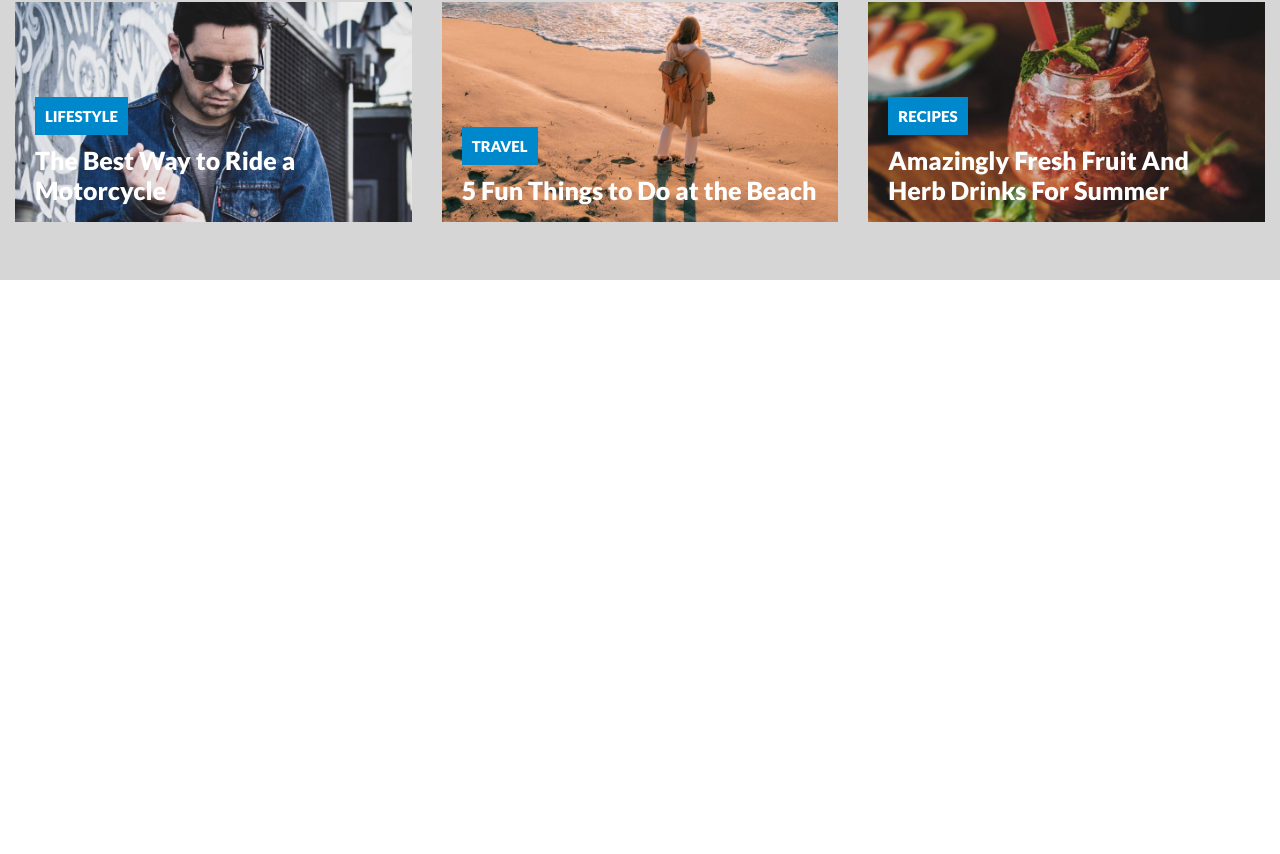
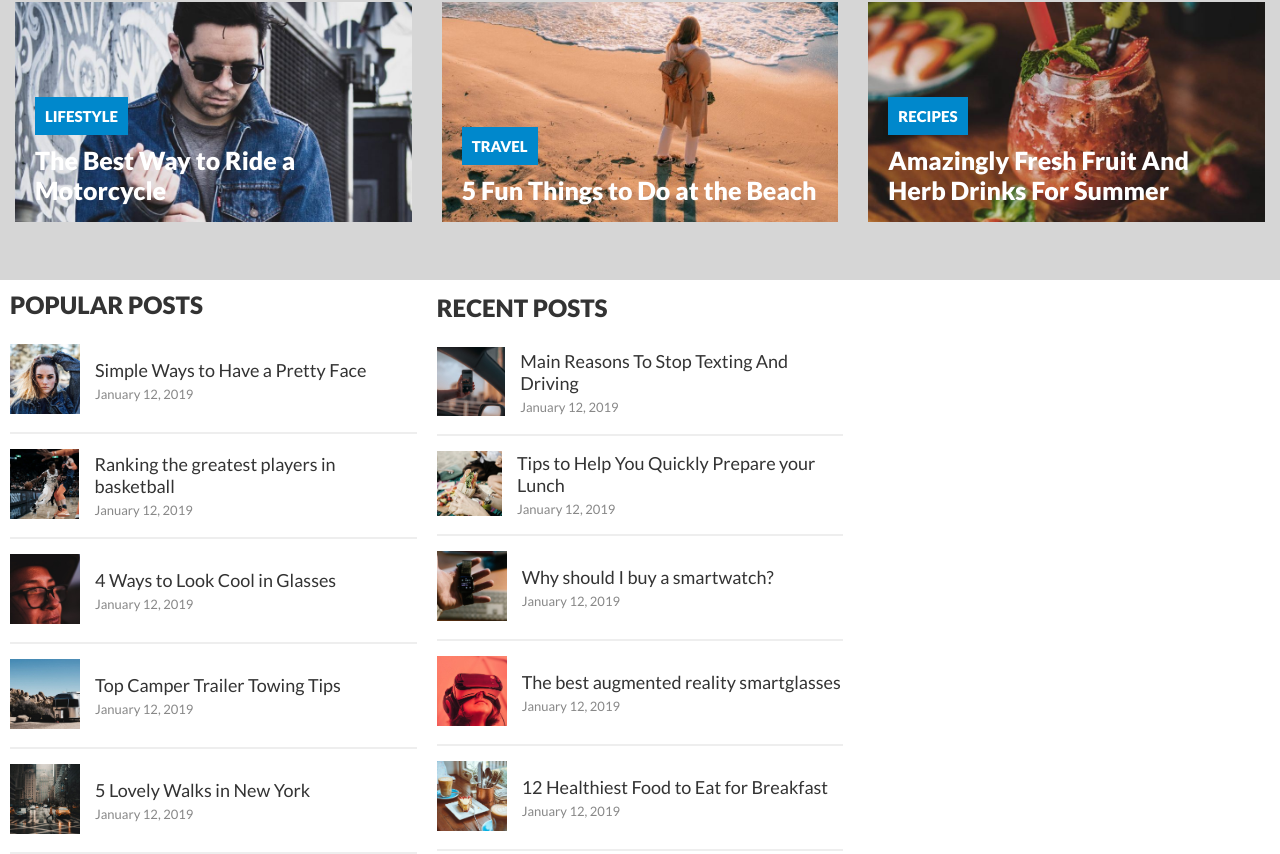
Before and after one commit to LorenzoBuongiorno/proj-html-vuejs, a Vue app: page / in a window 1280 px wide. Shown: the part 590-1444 px from the top of the page. Before the commit the page ends 870 px from the top, so only its background shows below. Built offline with nearby package versions, Linux system fonts and the light colour scheme.

Commit message:
popular and recent posts

```diff
--- a/src/components/HeaderBox.vue
+++ b/src/components/HeaderBox.vue
@@ -1,6 +1,6 @@
 <template>
     <div>
-        <div class="fixed-bar flex-just-center">
+        <div class="fixed-bar flex-just-center w-100">
             <div class="row">
                 <span>Everything about Lifestyle, Travel and Gadgets!</span>
                 <a href="#">SIGN IN</a>
@@ -45,7 +45,6 @@ export default {
 <style lang="scss">
 @import '@/style/variables.scss';
 .fixed-bar{
-    width: 100%;
     height: 60px;
     background-color: $main-blue-color;
     font-weight: 900;
--- a/src/components/MainBox.vue
+++ b/src/components/MainBox.vue
@@ -7,10 +7,22 @@
           </div>
         </div>
       </div>
-      <div class="content-preview">
-        <div class="popular-posts"></div>
-        <div class="recent-posts"></div>
-        <div class="featured-posts"></div>
+      <div class="content-preview flex-just-center">
+        <div class="row">
+          <div class="jumbo-column popular-posts">
+            <h2>POPULAR POSTS</h2>
+            <div class="card-small" v-for="(postSmall,i) in posts" :key="i" :class="i > 5 && i < 11 ? '' : 'empty'">
+              <small-card v-if="i > 5 && i < 11" :postSmall="postSmall"/>
+            </div>
+          </div>
+          <div class="jumbo-column recent-posts">
+            <h2>RECENT POSTS</h2>
+              <div class="card-small" v-for="(postSmall,i) in posts" :key="i" :class="i > 10 && i < 16 ? '' : 'empty'">
+              <small-card v-if="i > 10 && i < 16" :postSmall="postSmall"/>
+            </div>
+          </div>
+          <div class="jumbo-column featured-posts"></div>
+        </div>
       </div>
       <div class="category"></div>
       <div class="latest-socials"></div>
@@ -20,11 +32,12 @@
 
 <script>
 import JumbotronCard from './JumbotronCard.vue'
+import SmallCard from './SmallCard.vue'
 
 export default {
   components: {
     JumbotronCard,
-
+    SmallCard
     },
     props: {
       posts: Array,
@@ -46,4 +59,14 @@ export default {
     flex-wrap: wrap;
   }
 }
+.content-preview{
+  .jumbo-column{
+    width: calc(100% / 3 - 20px);
+    margin: 0px 10px;
+  }
+  h2{
+    margin: 10px 0px;
+    color: #333;
+  }
+}
 </style>
--- /dev/null
+++ b/src/components/SmallCard.vue
@@ -0,0 +1,42 @@
+<template>
+    <div class="card-row">
+        <div class="image-small">
+            <img class="w-100" :src="'/images/blog-' + postSmall.bg_image + '.jpg'" alt="">
+        </div>
+        <div>
+            <div class="title">{{postSmall.title}}</div>
+            <div class="date">{{postSmall.date}}</div>
+        </div>
+    </div>
+</template>
+
+<script>
+export default {
+
+    props: {
+        postSmall: Object
+    }
+}
+</script>
+
+<style lang="scss">
+.card-row{
+    display: flex;
+    align-items: center;
+    padding: 15px 0px;
+    border-bottom: 2px solid #eee;
+    .image-small{
+        width: 70px;
+        margin-right: 15px;
+    }
+    .title{
+        font-size: 18px;
+        color: #333;
+    }
+    .date{
+        font-size: 13px;
+        color: #888;
+        margin-top: 5px;
+    }
+}
+</style>
```
Also changed, not shown: public/images/blog-66 (1).jpg, public/images/blog-66.jpg.
